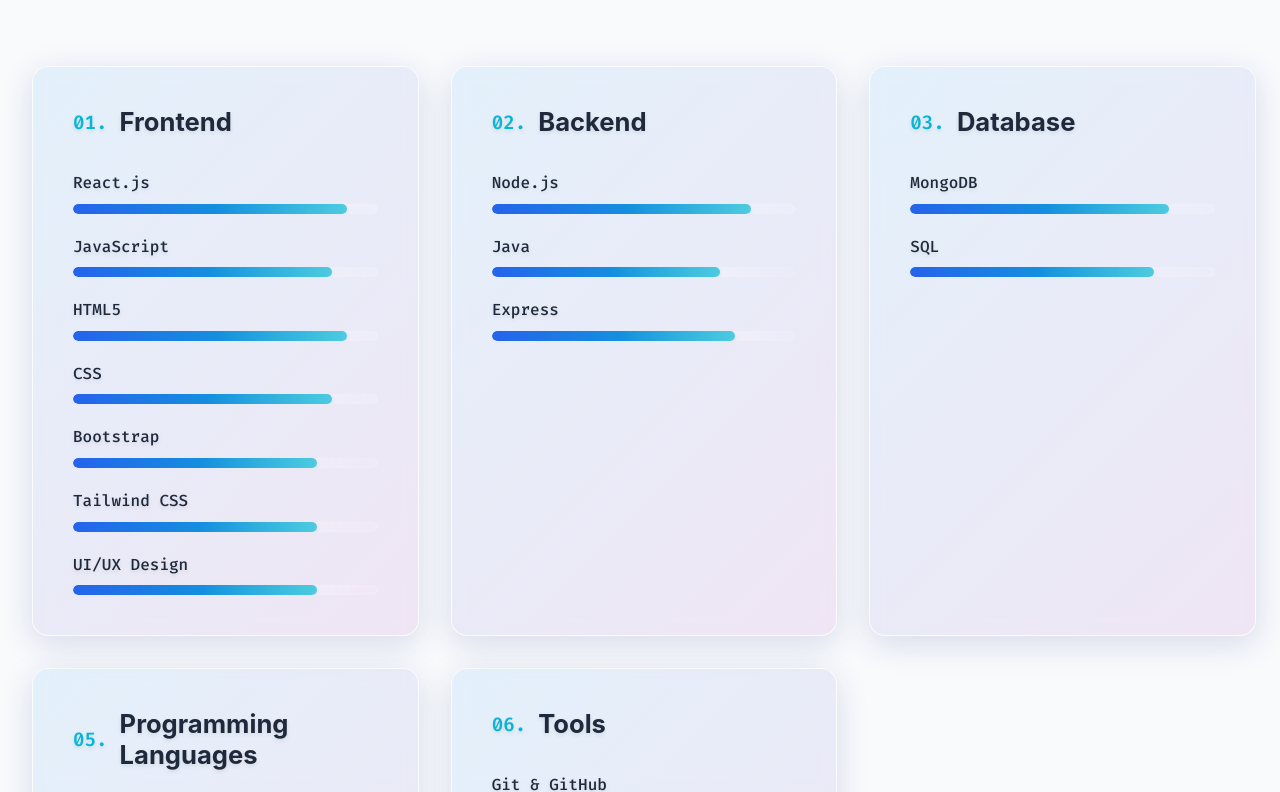
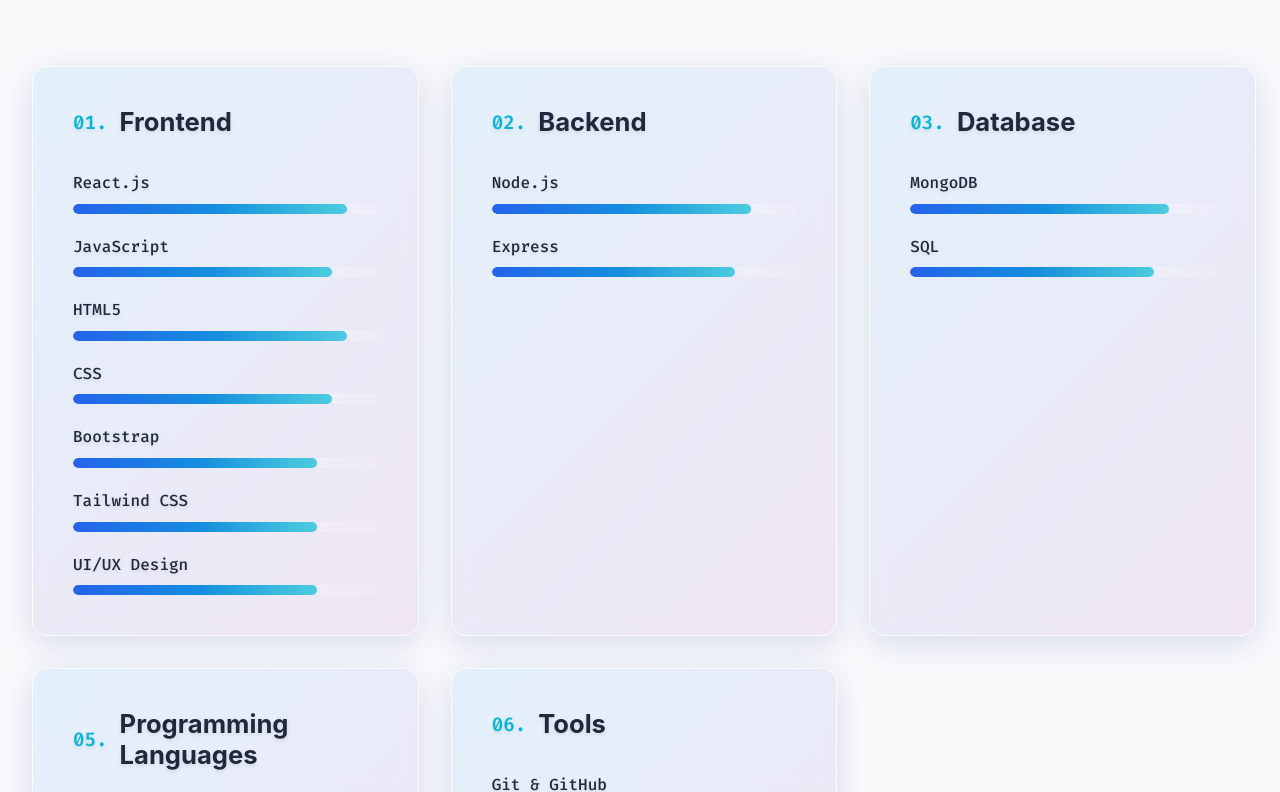
Before and after one commit to aadityajxcodes/AadityaJx_Portfolio, a React (Vite) app: page / in a window 1280 px wide. Shown: the part 1594-2386 px from the top of the page. Built offline with nearby package versions, Linux system fonts and the light colour scheme.

Commit message:
update skills

```diff
--- a/src/components/Skills.jsx
+++ b/src/components/Skills.jsx
@@ -65,7 +65,7 @@
       items: [
         { name: "Node.js", level: 85 },
 
-        { name: "Java", level: 75 },
+
         { name: "Express", level: 80 },
       ]
     },
```
